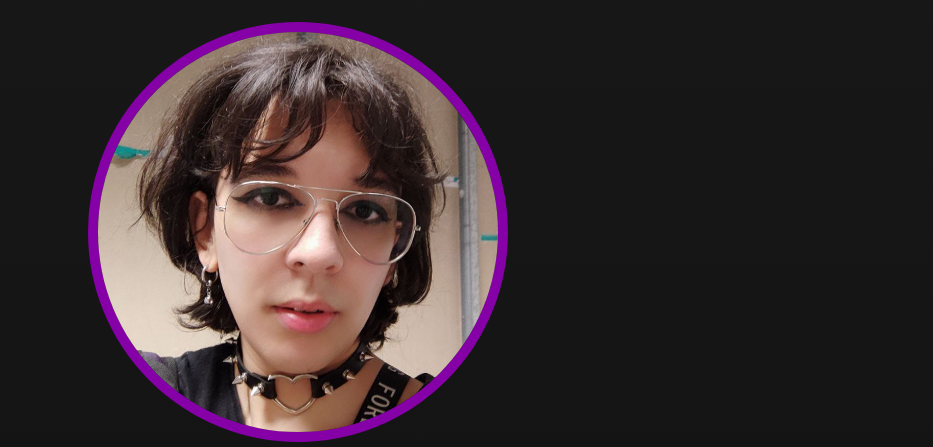
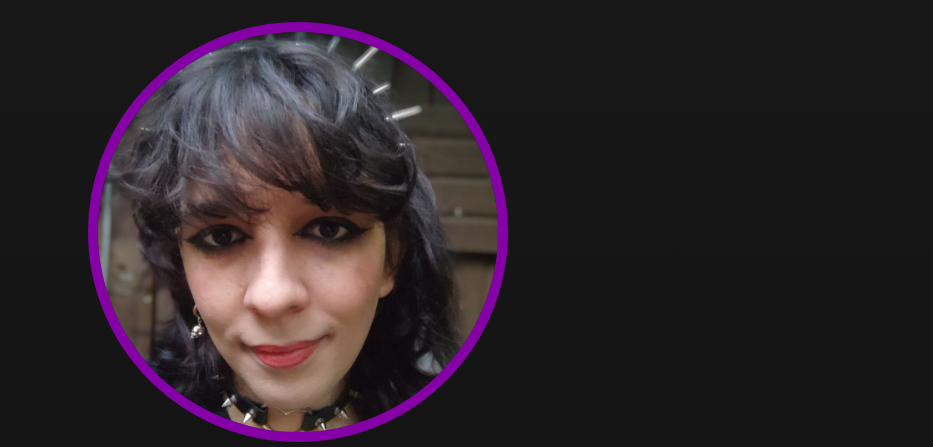
Before and after one commit to AnnieAlves/meu-site, a plain HTML site: page index.html in a window 1280 px wide. Shown: the part 93-540 px from the top of the page, without its empty margins (342-1275 px from the left). Drawn offline with Linux system fonts and the light colour scheme; a web font is replaced by a local one.

Commit message:
Mudança de foto

```diff
--- a/index.html
+++ b/index.html
@@ -53,7 +53,7 @@
 
     <main class="main">
         <div class="perfil">
-            <img src="./assets/images/Annie1x1.png" alt="Selfie" class="perfil__foto">
+            <img src="./assets/images/AnnieFoto.png" alt="Selfie" class="perfil__foto">
             <h1 class="perfil__nome">Annie Alves</h1>
             <p class="perfil__descricao">
                 Oi, eu sou Annie! Sou uma desenvolvedora Front-End Junior, atualmente estou em transição de carreira, buscando por oportunidades que me permitam aplicar os meus conhecimentos e adquirir novas experiências. Também possuo conhecimento em Unity e C#.
```
Also changed, not shown: assets/images/Annie1x1.png (deleted), assets/images/AnnieFoto.png (added).
